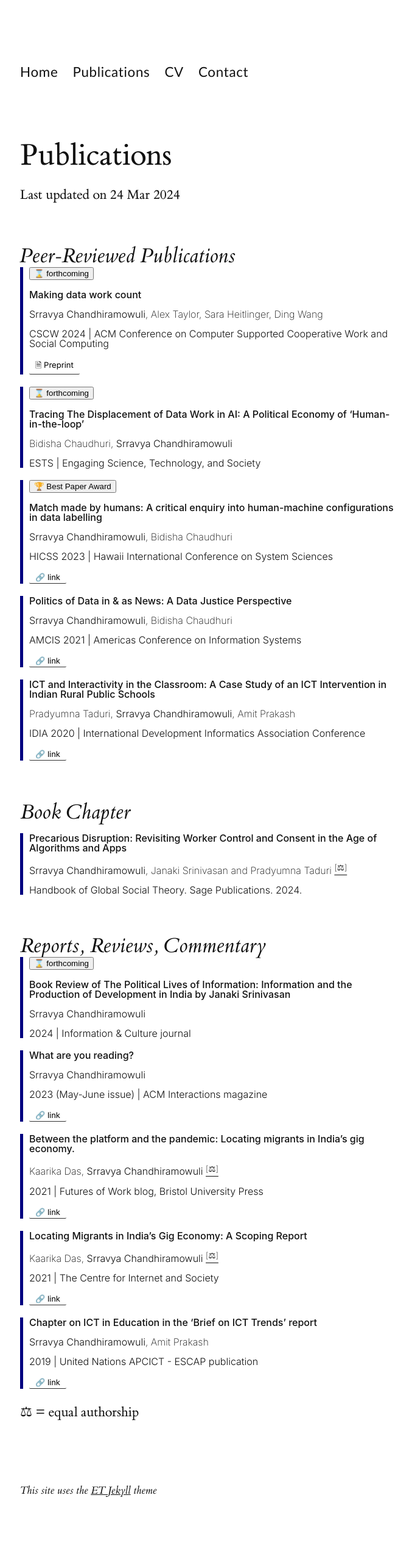
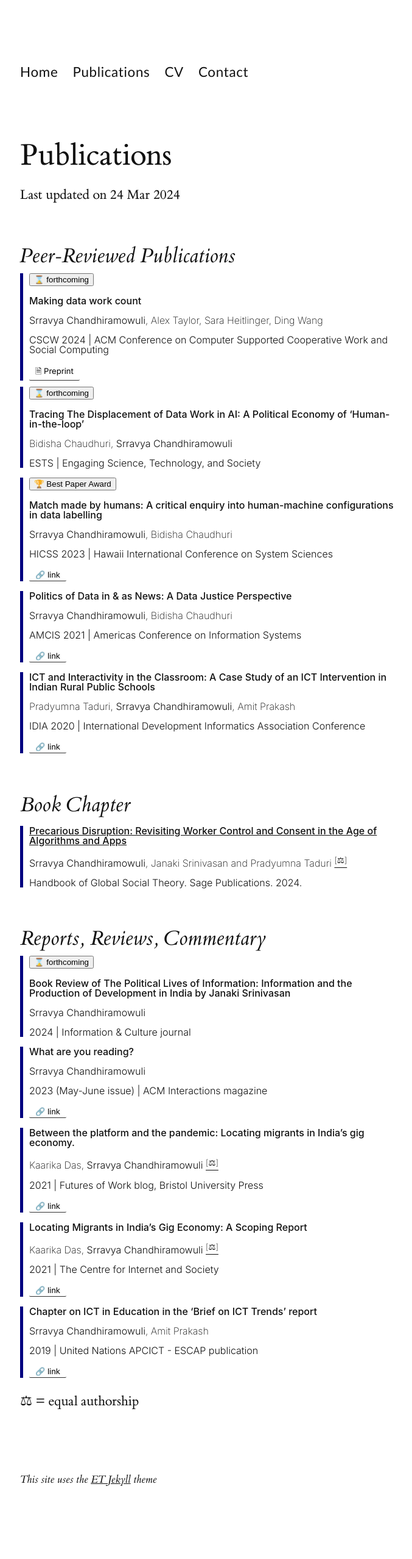
Before and after one commit to srravya/srravya.github.io, a Jekyll site: the page built from publications/index.md, in a window 1280 px wide. Shown: the whole page at 61% size, without its empty margins (127-804 px from the left). Built offline with Jekyll 4.4.1, drawn with Linux system fonts in a browser that asks for light colours; some web fonts are replaced.

Commit message:
Add link to book publication

```diff
--- a/publications/index.md
+++ b/publications/index.md
@@ -65,7 +65,7 @@ Last updated on <time datetime="2024-03-24">24 Mar 2024</time></p>
 ## Book chapter
 
 <div class="entry-bookchapter">
-<p class="what">Precarious Disruption: Revisiting Worker Control and Consent in the Age of Algorithms and Apps</p>
+<p class="what"><a href="https://uk.sagepub.com/en-gb/eur/the-sage-handbook-of-global-sociology/book277822" target="_blank">Precarious Disruption: Revisiting Worker Control and Consent in the Age of Algorithms and Apps</a></p>
 <p class="who"><span class="lookatme">Srravya Chandhiramowuli</span>, Janaki Srinivasan and Pradyumna Taduri <a href="#equalauthorship"><sup>[⚖]</sup></a></p>
 <p class="where">Handbook of Global Social Theory. Sage Publications. 2024.</p>
 </div>
--- a/style.scss
+++ b/style.scss
@@ -250,7 +250,7 @@ img {
   font: 16px "Inter", sans-serif;
   border-left: solid thick navy;
   padding-left: 10px;
-  margin-bottom: 20px;
+  margin: 10px auto;
   line-height: 100%;
 }
 
```
